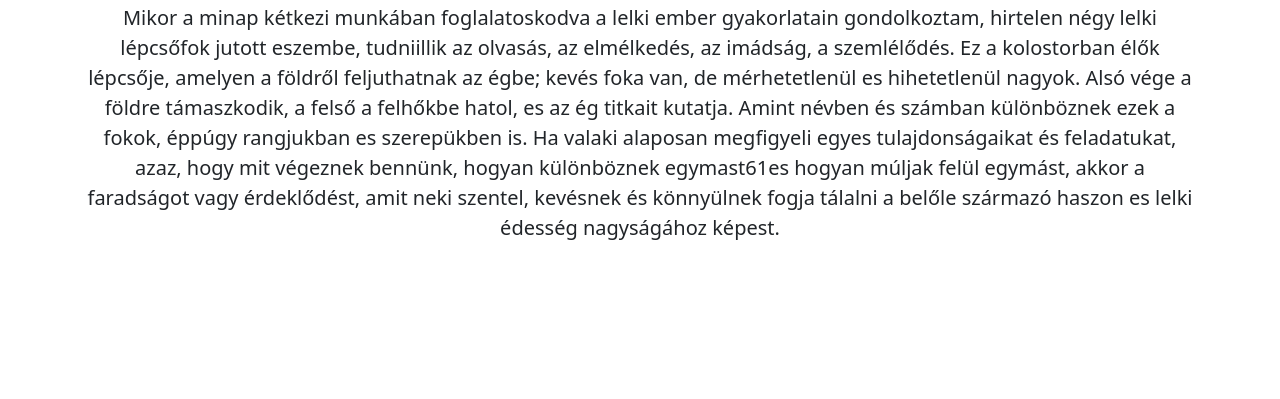
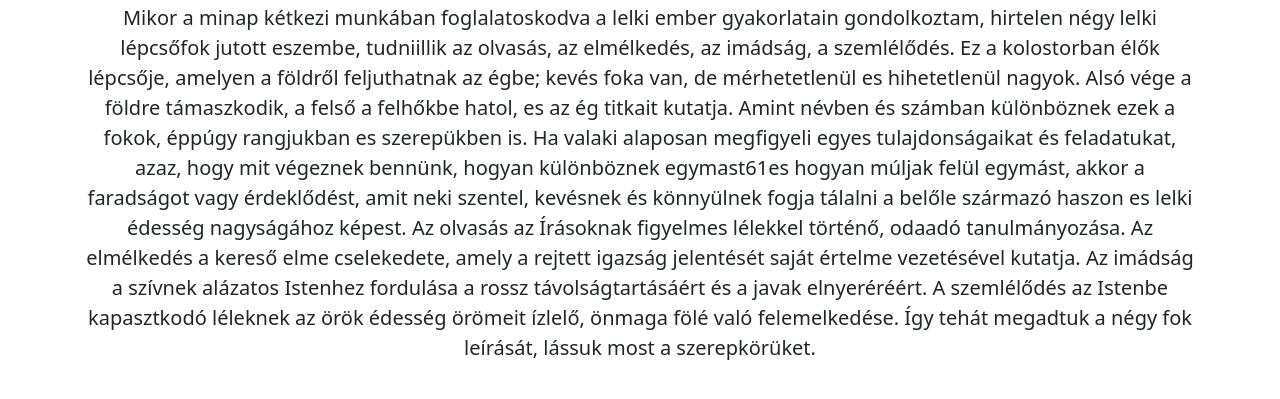
Before and after one commit to bankitomi26/stairs, a plain HTML site: page index.html in a window 1280 px wide. Shown: the part 157-556 px from the top of the page. Drawn offline with nearby package versions, Linux system fonts and the light colour scheme.

Commit message:
Update index.html

```diff
--- a/index.html
+++ b/index.html
@@ -31,7 +31,7 @@
         <div class="container">
             <div class="text-center mt-5">
                 <h1>A négy lépcsőfok</h1>
-                <p class="lead">Mikor a minap kétkezi munkában foglalatoskodva a lelki ember gyakorlatain gondolkoztam, hirtelen négy lelki lépcsőfok jutott eszembe, tudniillik az olvasás, az elmélkedés, az imádság, a szemlélődés. Ez a kolostorban élők lépcsője, amelyen a földről feljuthatnak az égbe; kevés foka van, de mérhetetlenül es hihetetlenül nagyok. Alsó vége a földre támaszkodik, a felső a felhőkbe hatol, es az ég titkait kutatja. Amint névben és számban különböznek ezek a fokok, éppúgy rangjukban es szerepükben is. Ha valaki alaposan megfigyeli egyes tulajdonságaikat és feladatukat, azaz, hogy mit végeznek bennünk, hogyan különböznek egymast61es hogyan múljak felül egymást, akkor a faradságot vagy érdeklődést, amit neki szentel, kevésnek és könnyülnek fogja tálalni a belőle származó haszon es lelki édesség nagyságához képest.</p>
+                <p class="lead">Mikor a minap kétkezi munkában foglalatoskodva a lelki ember gyakorlatain gondolkoztam, hirtelen négy lelki lépcsőfok jutott eszembe, tudniillik az olvasás, az elmélkedés, az imádság, a szemlélődés. Ez a kolostorban élők lépcsője, amelyen a földről feljuthatnak az égbe; kevés foka van, de mérhetetlenül es hihetetlenül nagyok. Alsó vége a földre támaszkodik, a felső a felhőkbe hatol, es az ég titkait kutatja. Amint névben és számban különböznek ezek a fokok, éppúgy rangjukban es szerepükben is. Ha valaki alaposan megfigyeli egyes tulajdonságaikat és feladatukat, azaz, hogy mit végeznek bennünk, hogyan különböznek egymast61es hogyan múljak felül egymást, akkor a faradságot vagy érdeklődést, amit neki szentel, kevésnek és könnyülnek fogja tálalni a belőle származó haszon es lelki édesség nagyságához képest. Az olvasás az Írásoknak figyelmes lélekkel történő, odaadó tanulmányozása. Az elmélkedés a kereső elme cselekedete, amely a rejtett igazság jelentését saját értelme vezetésével kutatja. Az imádság a szívnek alázatos Istenhez fordulása a rossz távolságtartásáért és a javak elnyeréréért. A szemlélődés az Istenbe kapasztkodó léleknek az örök édesség örömeit ízlelő, önmaga fölé való felemelkedése. Így tehát megadtuk a négy fok leírását, lássuk most a szerepkörüket.</p>
                 <p></p>
             </div>
         </div>
```
